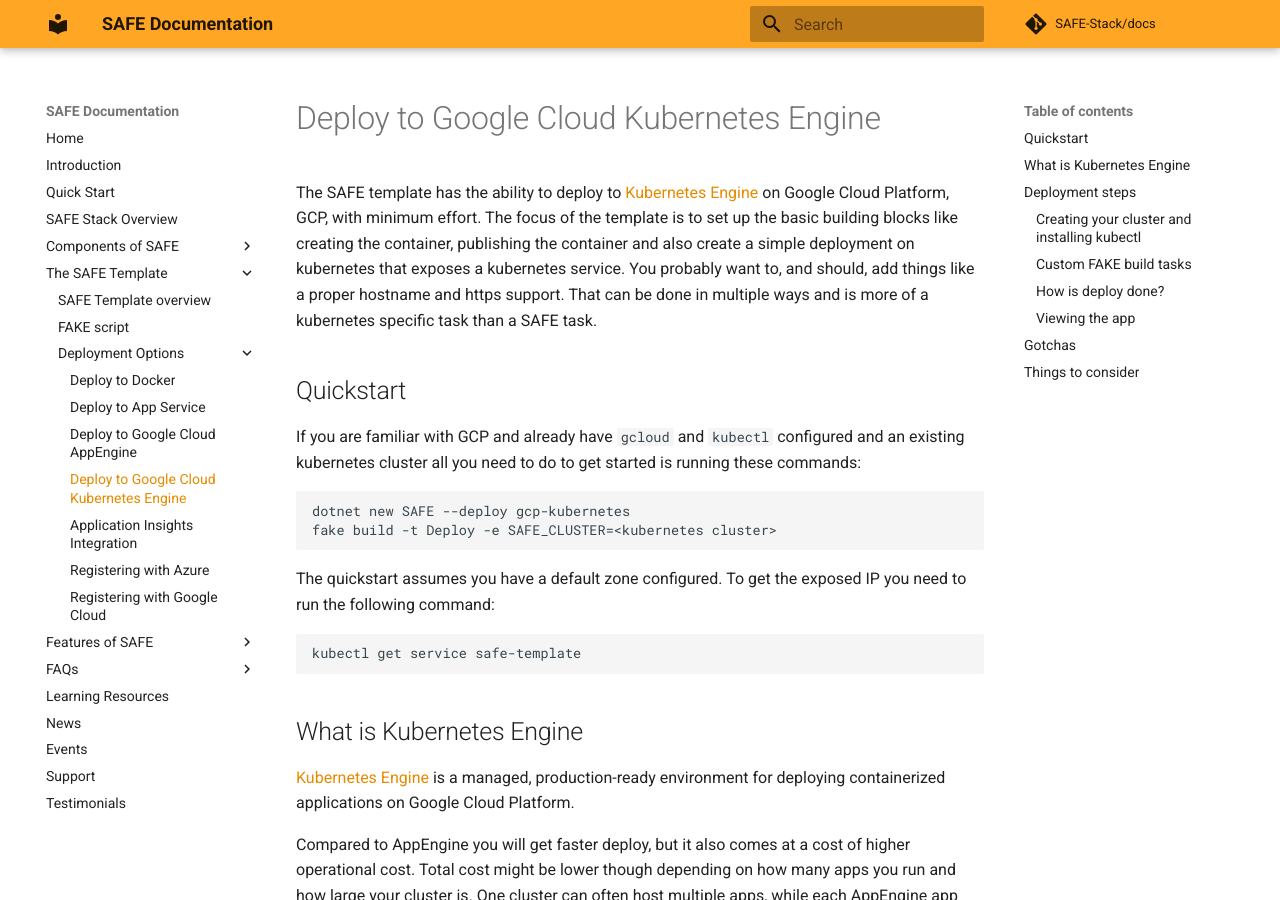
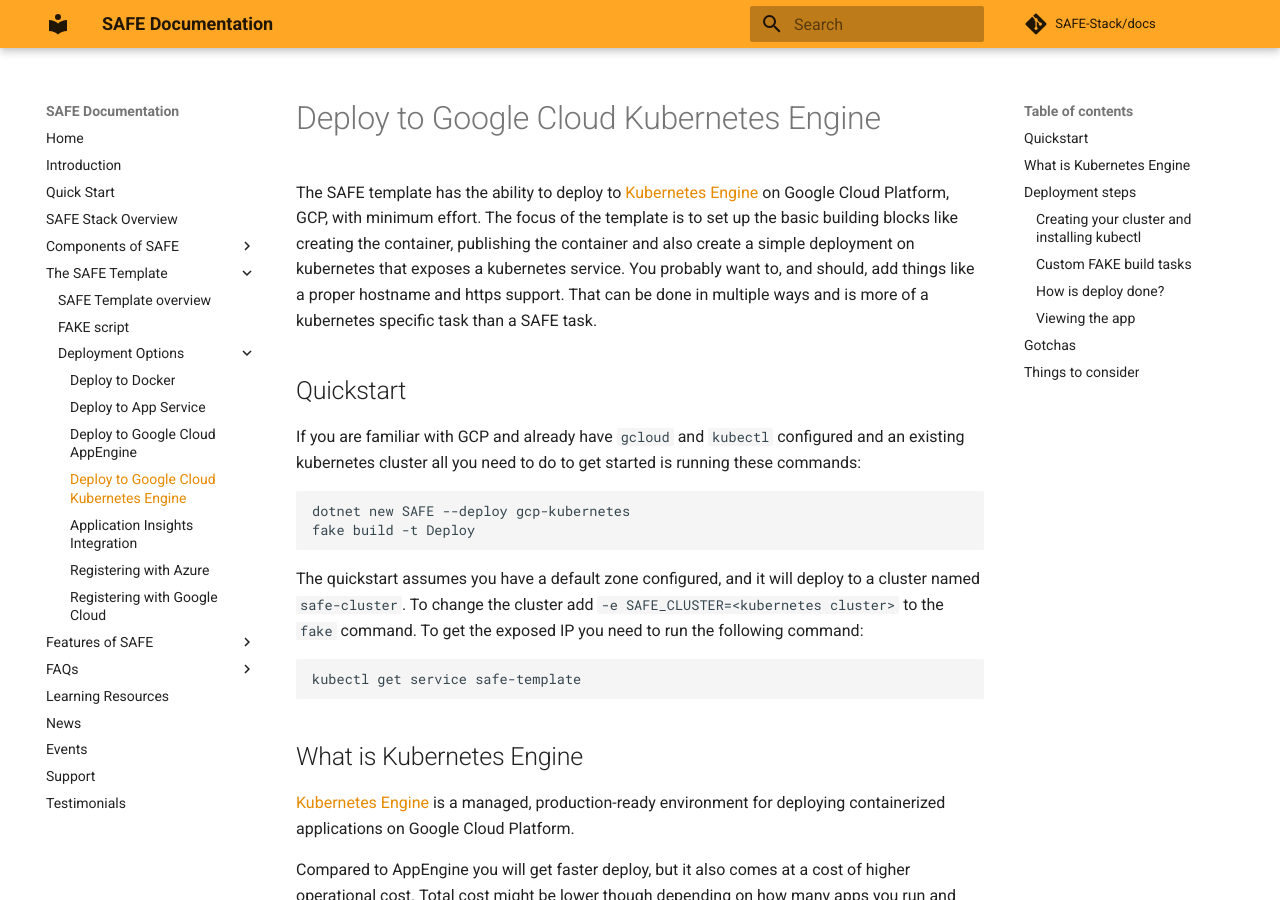
Before and after one commit to SAFE-Stack/docs, an MkDocs documentation site: the page built from docs/template-gcp-kubernetes.md, in a window 1280 px wide and 900 px high. Built offline with MkDocs 1.6.1 and Material for MkDocs 9.7.7, drawn with Linux system fonts in a browser that asks for light colours; comment, search, counter and statistics services are not loaded.

Commit message:
Rely on default values for quickstart in gke

````diff
--- a/docs/template-gcp-kubernetes.md
+++ b/docs/template-gcp-kubernetes.md
@@ -6,10 +6,10 @@
 
 ```
 dotnet new SAFE --deploy gcp-kubernetes
-fake build -t Deploy -e SAFE_CLUSTER=<kubernetes cluster>
+fake build -t Deploy
 ```
 
-The quickstart assumes you have a default zone configured. To get the exposed IP you need to run the following command:
+The quickstart assumes you have a default zone configured, and it will deploy to a cluster named `safe-cluster`. To change the cluster add `-e SAFE_CLUSTER=<kubernetes cluster>` to the `fake` command. To get the exposed IP you need to run the following command:
 
 ```
 kubectl get service safe-template
````
